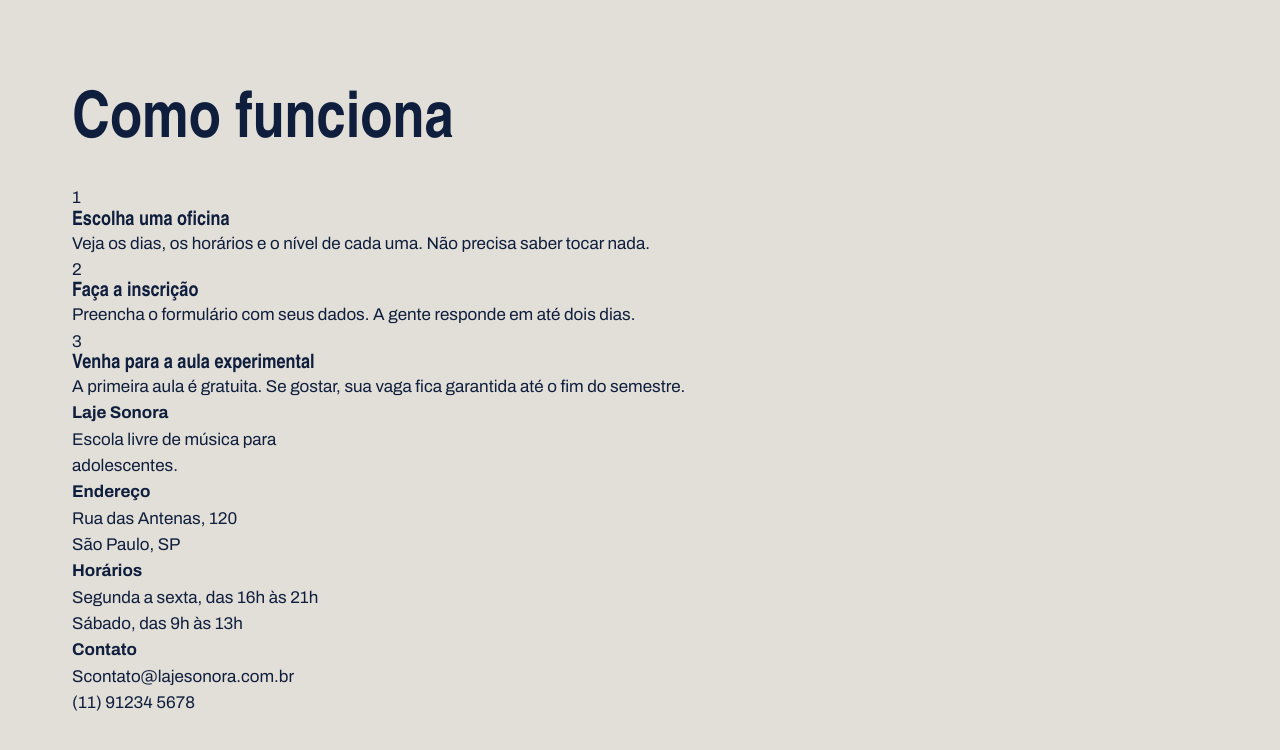
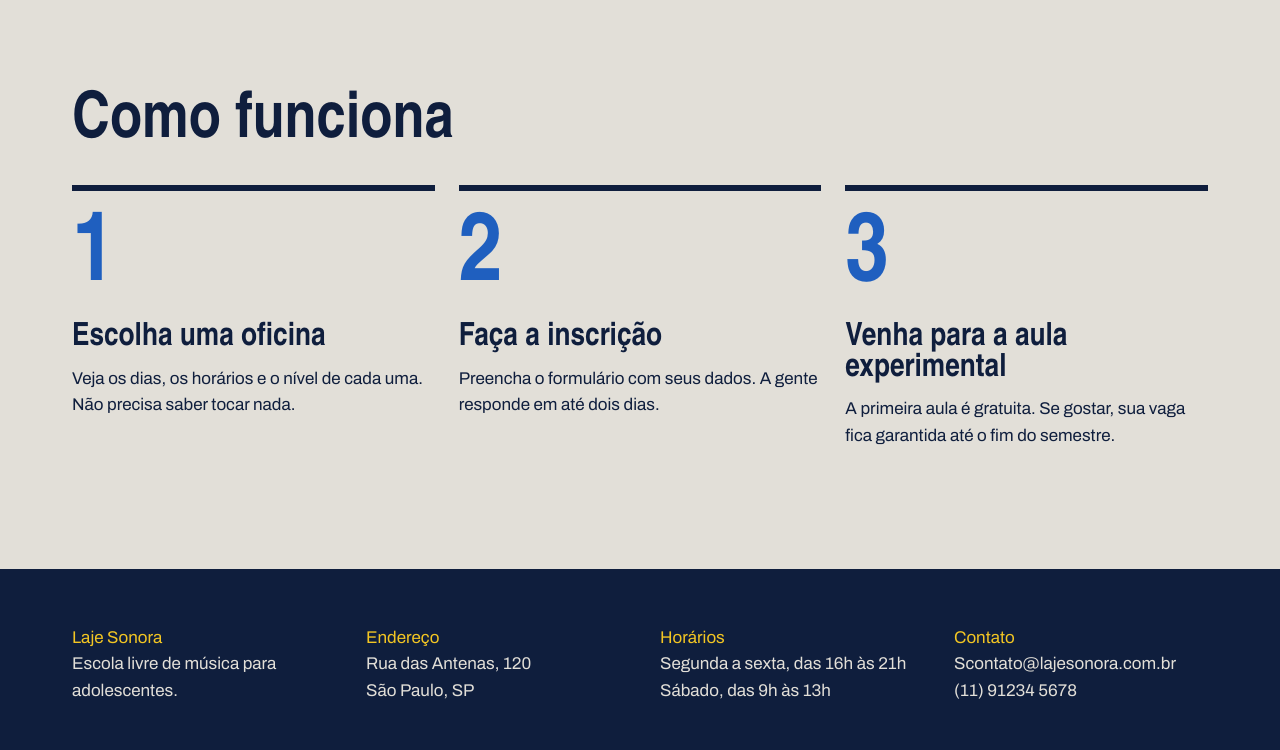
Before and after one commit to ursularu2015-hub/laje_sonora, a plain HTML site: page index.html in a window 1280 px wide. Shown: the part 1677-2427 px from the top of the page. Before the commit the page ends 2393 px from the top, so only its background shows below. Drawn offline with Linux system fonts and the light colour scheme; a web font is replaced by a local one.

Commit message:
ágina inicial pronta

```diff
--- a/index.css
+++ b/index.css
@@ -194,3 +194,53 @@ a {
     justify-content: space-between;
     align-items: center;
 }
+
+.passos {
+    display: grid;
+    grid-template-columns: repeat(3, 1fr);
+    gap: 24px;
+
+}
+
+.passo {
+    flex: 1;
+    border-top: 6px solid var(--tinta);
+    padding-top: 20px;
+}
+
+.passo-numero {
+    font-family: var(--fonte-cartaz);
+    font-size: 96px;
+    font-weight: 900;
+    line-height: 1;
+    color: var(--caixa-dagua);
+    margin-bottom: 16px;
+}
+
+.passo h3 {
+    font-size: 36px;
+    margin-bottom: 12px;
+}
+.passo h3{
+    font-size: 32px;
+    margin-block: 12px ;
+    margin-top: 8px;
+}
+.rodape{
+    margin-top: 120px;
+    background-color: var(--tinta);
+    color:var(--concreto);
+    padding-block: 56px;
+}
+.rodape-colunas{
+    display: flex;
+    gap: 40px;
+}
+.rodape-coluna{
+    flex: 1;
+}
+.rodape h4{
+    font: var(--fonte-cartaz);
+    color: var(--fita);
+    margin-right: 12px;
+}
```
